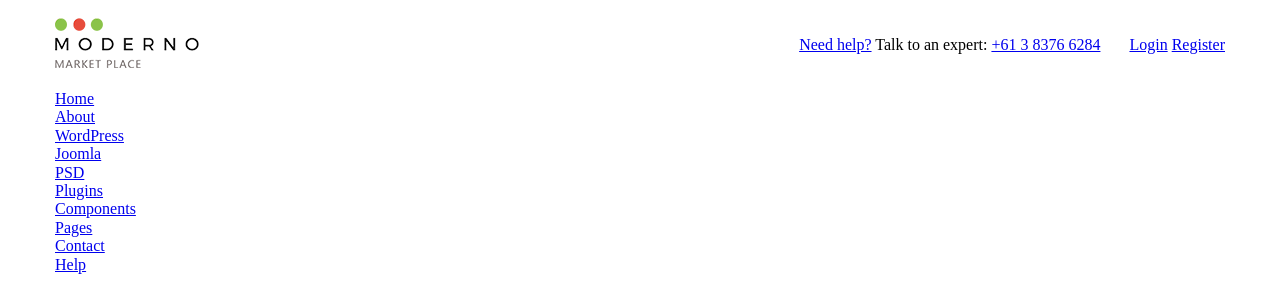
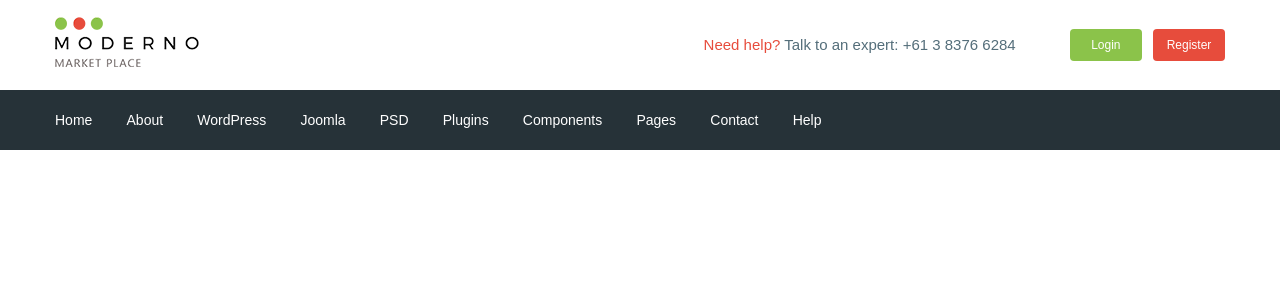
Before and after one commit to Martensit2019/moderno1, a website: page app/index.html in a window 1280 px wide. Drawn offline with nearby package versions, Linux system fonts and the light colour scheme; files that its build step writes are made by us from their sources.

Commit message:
added header

```diff
--- a/app/index.html
+++ b/app/index.html
@@ -6,6 +6,7 @@
     <meta name="viewport" content="width=device-width, initial-scale=1.0">
     <meta http-equiv="X-UA-Compatible" content="ie=edge">
     <title>Document</title>
+    <link href="https://fonts.googleapis.com/css?family=Roboto:500,700&display=swap" rel="stylesheet">
     <link rel="stylesheet" href="css/libs.min.css">
     <link rel="stylesheet" href="css/style.min.css">
 </head>
@@ -29,8 +30,8 @@
                     </div>
                     <div class="header__box">
                         <a class="basket" href="#"></a>
-                        <a class="header__btn" href="#">Login</a>
-                        <a class="header__btn" href="#">Register</a>
+                        <a class="header__btn header__btn-login" href="#">Login</a>
+                        <a class="header__btn header__btn-register" href="#">Register</a>
                     </div>
                 </div>
             </div>
--- a/app/scss/_fonts.scss
+++ b/app/scss/_fonts.scss
@@ -0,0 +1,7 @@
+@font-face {
+    font-family: 'Roboto-Regular', sans-serif;
+    src: url('../fonts/Roboto-Regular.woff2') format('woff2'),
+        url('../fonts/Roboto-Regular.woff') format('woff');
+    font-weight: 400;
+    font-display: swap;
+}
--- a/app/scss/_global.scss
+++ b/app/scss/_global.scss
@@ -10,6 +10,8 @@ html {
 
 a {
     display: inline-block;
+    text-decoration: none;
+    color: $text;
 }
 
 ul,
@@ -20,7 +22,10 @@ li {
 }
 
 body {
-
+    font-family: 'Roboto-Regular', sans-serif;
+    font-size: 15px;
+    line-height: 24px;
+    color: $text;
 }
 .container{
     max-width: 1200px;
--- a/app/scss/_vars.scss
+++ b/app/scss/_vars.scss
@@ -0,0 +1,4 @@
+$text: #546e7a;
+$red: #e74c3c;
+$green: #8bc34a;
+$bg: #263238;
--- a/app/scss/style.scss
+++ b/app/scss/style.scss
@@ -1,13 +1,59 @@
 @import 'vars';
 @import 'global';
 @import 'fonts';
-.header__top-inner{
+
+.header__top-inner {
     display: flex;
     justify-content: space-between;
     height: 90px;
     align-items: center;
 }
-.header__text{
+
+.header__text {
     margin-left: auto;
-    margin-right: 25px;
+    margin-right: 50px;
+
+    span {
+        color: $red;
+    }
 }
+
+.header__btn {
+    padding: 4px;
+    width: 72px;
+    border-radius: 4px;
+    text-align: center;
+    color: #fff;
+    font-size: 12px;
+}
+
+.header__btn-login {
+    background-color: $green;
+}
+
+.header__btn-register {
+    background-color: $red;
+    margin-left: 7px;
+}
+
+.header__menu {
+    background-color: $bg;
+}
+
+.menu {
+    display: flex;
+    align-items: center;
+    height: 60px;
+}
+.menu__list{
+    li{
+        display: inline-block;
+        & + li{
+            margin-left: 30px;
+        }
+    }
+    a{
+        color: #fff;
+        font-size: 14px;
+    }
+}
--- a/gulpfile.js
+++ b/gulpfile.js
@@ -61,7 +61,7 @@ gulp.task('browser-sync', function() {
 
 
 gulp.task('watch', function(){
-  gulp.watch('app/scss/style.scss', gulp.parallel('sass'))
+  gulp.watch('app/scss/**/*.scss', gulp.parallel('sass'))
   gulp.watch('app/*.html', gulp.parallel('html'))
   gulp.watch('app/js/*.js', gulp.parallel('js'))
 });
```
Also changed, not shown: app/fonts/Roboto-Bold.ttf (deleted), app/fonts/Roboto-Medium.ttf (deleted), app/fonts/Roboto-Regular.woff (added), app/fonts/Roboto-Regular.woff2 (added).
